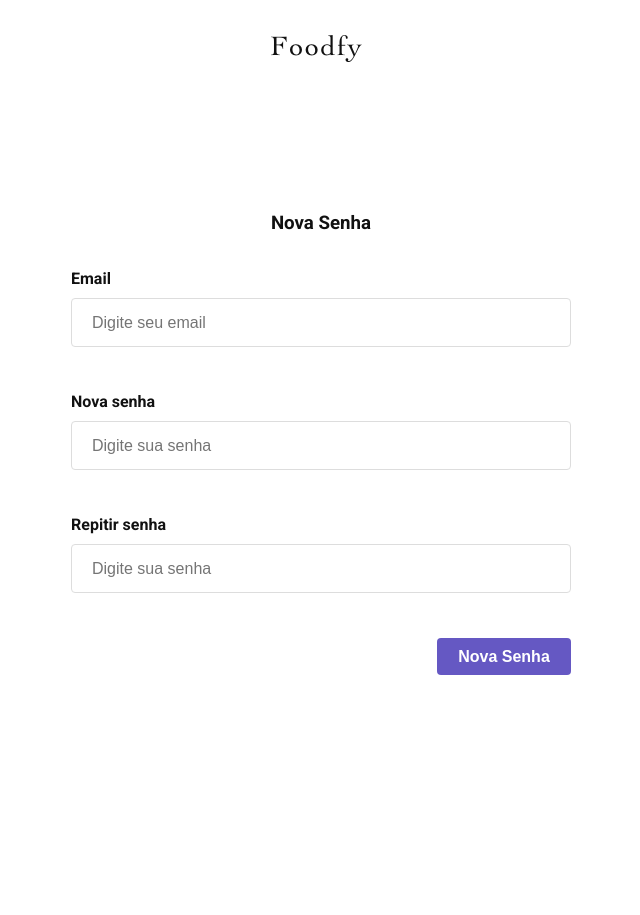
After one commit to Luan10017/Foodfy, a Node server app: template src/app/views/admin/session/password-reset.njk in a window 1280 px wide. The commit adds this page. Shown: the top 915 px of the page, without its empty margins (319-959 px from the left). Run offline with Node 20, Linux system fonts and the light colour scheme; the template is opened without the code that fills it, so the values that code supplies are empty.

Commit message:
Templates session

```diff
--- a/src/app/views/admin/session/layout.njk
+++ b/src/app/views/admin/session/layout.njk
@@ -13,9 +13,9 @@
 
     <div class="container session">
         <header>
-                <a href="/admin/recipes">
-                    <img src="/logo.png" alt="Imagem da logomarca">
-                </a>
+            <a href="/admin/recipes">
+                <img src="/logo.png" alt="Imagem da logomarca">
+            </a>
         </header>
         {% block contentSessionAdmin %}{% endblock %}
     </div>
--- a/src/app/views/admin/session/login.njk
+++ b/src/app/views/admin/session/login.njk
@@ -32,10 +32,9 @@
                 </div>
             </div>
 
-            <button class="button" type="submit">Entrar</button>
-
             <div class="footer">
                 <a href="/users/forgot-password">Perdeu a senha?</a>
+                <button class="button" type="submit">Acessar</button>
             </div>
         </form>
 {%endblock%}
--- /dev/null
+++ b/src/app/views/admin/session/password-reset.njk
@@ -0,0 +1,49 @@
+{% extends "admin/session/layout.njk" %}
+
+{%block contentSessionAdmin%}
+
+    <form method="post" action="/users/login">
+
+            <div class="header">
+                <h3>Nova Senha</h3>
+            </div>
+            <div class="fields">
+                <div class="item">
+                    <div>Email</div>
+                    <div class="input">
+                        <input
+                            type="email"
+                            name="email"
+                            placeholder="Digite seu email"
+                            value="{{user.email}}"
+                            onblur="Validate.apply(this, 'isEmail')"
+                        >
+                    </div>
+                </div>
+                <div class="item">
+                    <div>Nova senha</div>
+                    <div class="input">
+                        <input
+                            type="password"
+                            name="password"
+                            placeholder="Digite sua senha"
+                        >
+                    </div>
+                </div>
+                <div class="item">
+                    <div>Repitir senha</div>
+                    <div class="input">
+                        <input
+                            type="password"
+                            name="password"
+                            placeholder="Digite sua senha"
+                        >
+                    </div>
+                </div>
+            </div>
+
+            <div class="footer">
+                <button class="button reset" type="submit">Nova Senha</button>
+            </div>
+        </form>
+{%endblock%}
```
Also changed, not shown: src/app/views/admin/session/forgot-password.njk (added, +28 -0 lines).
